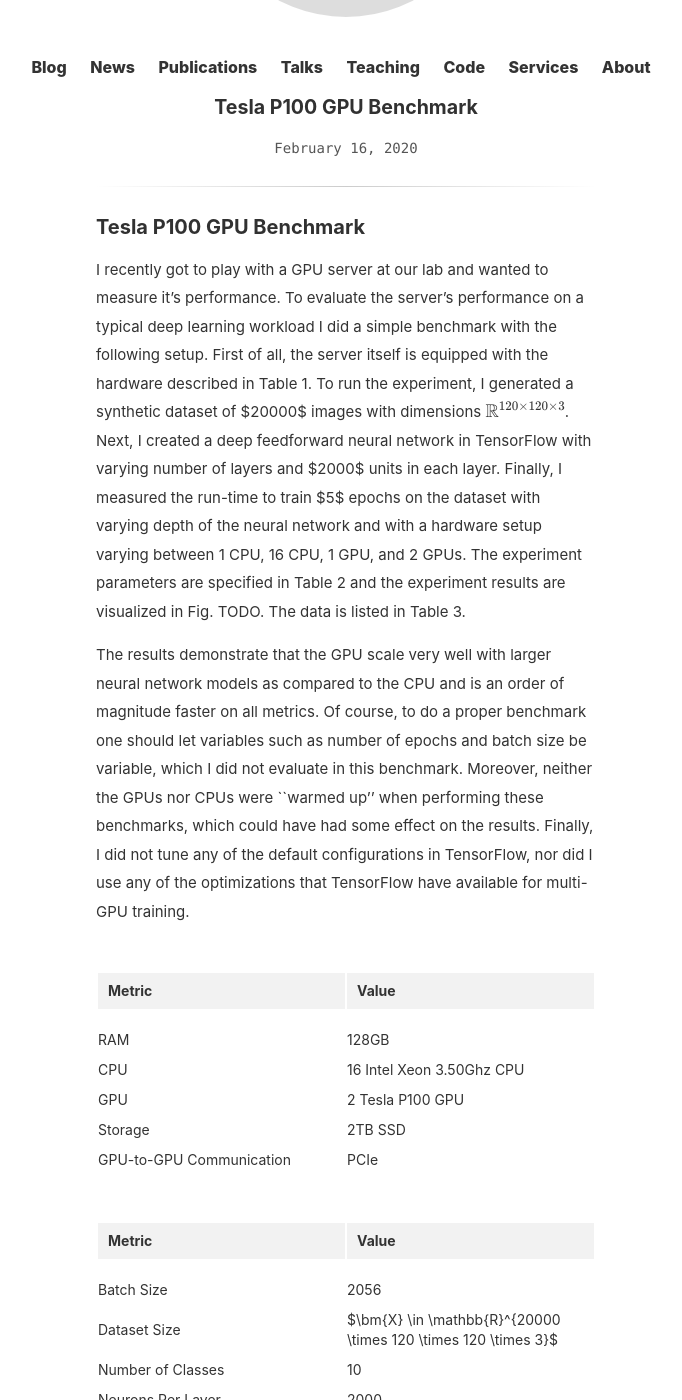
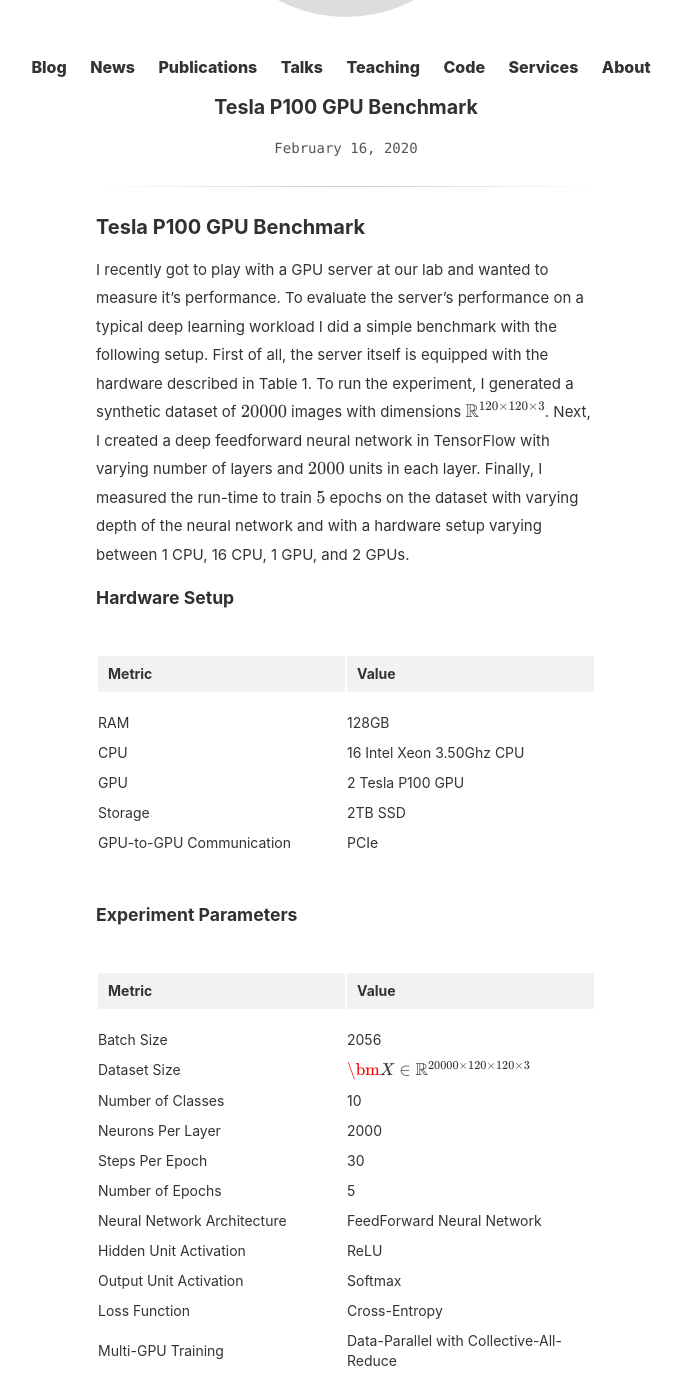
Before and after one commit to Limmen/Limmen.github.io, a Jekyll site: the page built from _posts/2020-02-16-gpu-benchmark.md, in a window 1280 px wide and 1400 px high, scrolled down 313 px. Shown: the whole window, without its empty margins (294-976 px from the left). Built offline with Jekyll 4.4.1, drawn with Linux system fonts in a browser that asks for light colours; formulas are drawn with MathJax 3; some of the changed lines change nothing that is shown; some of the changed text lies outside the part shown.

Commit message:
new blog

```diff
--- a/_posts/2020-02-16-gpu-benchmark.md
+++ b/_posts/2020-02-16-gpu-benchmark.md
@@ -5,9 +5,9 @@
 
 ### Tesla P100 GPU Benchmark
 
-I recently got to play with a GPU server at our lab and wanted to measure it's performance. To evaluate the server's performance on a typical deep learning workload I did a simple benchmark with the following setup. First of all, the server itself is equipped with the hardware described in Table 1. To run the experiment, I generated a synthetic dataset of $20000$ images with dimensions $$\mathbb{R}^{120 \times 120 \times 3}$$. Next, I created a deep feedforward neural network in TensorFlow with varying number of layers and $2000$ units in each layer.  Finally, I measured the run-time to train $5$ epochs on the dataset with varying depth of the neural network and with a hardware setup varying between 1 CPU, 16 CPU, 1 GPU, and 2 GPUs. The experiment parameters are specified in Table 2 and the experiment results are visualized in Fig. TODO. The data is listed in Table 3.
+I recently got to play with a GPU server at our lab and wanted to measure it's performance. To evaluate the server's performance on a typical deep learning workload I did a simple benchmark with the following setup. First of all, the server itself is equipped with the hardware described in Table 1. To run the experiment, I generated a synthetic dataset of $$20000$$ images with dimensions $$\mathbb{R}^{120 \times 120 \times 3}$$. Next, I created a deep feedforward neural network in TensorFlow with varying number of layers and $$2000$$ units in each layer.  Finally, I measured the run-time to train $$5$$ epochs on the dataset with varying depth of the neural network and with a hardware setup varying between 1 CPU, 16 CPU, 1 GPU, and 2 GPUs.
 
-The results demonstrate that the GPU scale very well with larger neural network models as compared to the CPU and is an order of magnitude faster on all metrics. Of course, to do a proper benchmark one should let variables such as number of epochs and batch size be variable, which I did not evaluate in this benchmark. Moreover, neither the GPUs nor CPUs were ``warmed up'' when performing these benchmarks, which could have had some effect on the results. Finally, I did not tune any of the default configurations in TensorFlow, nor did I use any of the optimizations that TensorFlow have available for multi-GPU training.
+#### Hardware Setup
 
 | Metric                   | Value                     |
 |--------------------------+---------------------------|
@@ -17,16 +17,31 @@
 | Storage                  | 2TB SSD                   |
 | GPU-to-GPU Communication | PCIe                      |
 
-| Metric                      | Value                                                          |
-|-----------------------------+----------------------------------------------------------------|
-| Batch Size                  | 2056                                                           |
-| Dataset Size                | $\bm{X} \in \mathbb{R}^{20000 \times 120 \times 120 \times 3}$ |
-| Number of Classes           | 10                                                             |
-| Neurons Per Layer           | 2000                                                           |
-| Steps Per Epoch             | 30                                                             |
-| Number of Epochs            | 5                                                              |
-| Neural Network Architecture | FeedForward Neural Network                                     |
-| Hidden Unit Activation      | ReLU                                                           |
-| Output Unit Activation      | Softmax                                                        |
-| Loss Function               | Cross-Entropy                                                  |
-| Multi-GPU Training          | Data-Parallel with Collective-All-Reduce                       |
+#### Experiment Parameters
+
+| Metric                      | Value                                                            |
+|-----------------------------+------------------------------------------------------------------|
+| Batch Size                  | 2056                                                             |
+| Dataset Size                | $$\bm{X} \in \mathbb{R}^{20000 \times 120 \times 120 \times 3}$$ |
+| Number of Classes           | 10                                                               |
+| Neurons Per Layer           | 2000                                                             |
+| Steps Per Epoch             | 30                                                               |
+| Number of Epochs            | 5                                                                |
+| Neural Network Architecture | FeedForward Neural Network                                       |
+| Hidden Unit Activation      | ReLU                                                             |
+| Output Unit Activation      | Softmax                                                          |
+| Loss Function               | Cross-Entropy                                                    |
+| Multi-GPU Training          | Data-Parallel with Collective-All-Reduce                         |
+
+#### Results
+
+The results demonstrate that the GPU scale very well with larger neural network models as compared to the CPU and is an order of magnitude faster on all metrics. Of course, to do a proper benchmark one should let variables such as number of epochs and batch size be variable, which I did not evaluate in this benchmark. Moreover, neither the GPUs nor CPUs were ``warmed up'' when performing these benchmarks, which could have had some effect on the results. Finally, I did not tune any of the default configurations in TensorFlow, nor did I use any of the optimizations that TensorFlow have available for multi-GPU training.
+
+| Hardware                  | 5 Layers | 15 Layers | 30 Layers | 45 Layers | 60 Layers | 75 Layers |
+|---------------------------+----------+-----------+-----------+-----------+-----------+-----------|
+| 1 Intel Xeon 3.50Ghz CPU  | 1624s    | 2396s     | 3583s     | 4850s     | 6046s     | 7311s     |
+| 16 Intel Xeon 3.50Ghz CPU | 235s     | 337s      | 499s      | 663s      | 830s      | 985s      |
+| 1 Tesla P100 GPU          | 95s      | 99s       | 98s       | 116s      | 192s      | 199s      |
+| 2 Tesla P100 GPU          | 97s      | 101s      | 109s      | 107s      | 115s      | 181s      |
+
+![GPU Benchmark Results](/assets/gpu_benchmark_results.png.png "GPU Benchmark Results")
```
Also changed, not shown: assets/gpu_benchmark_results.png (added).
